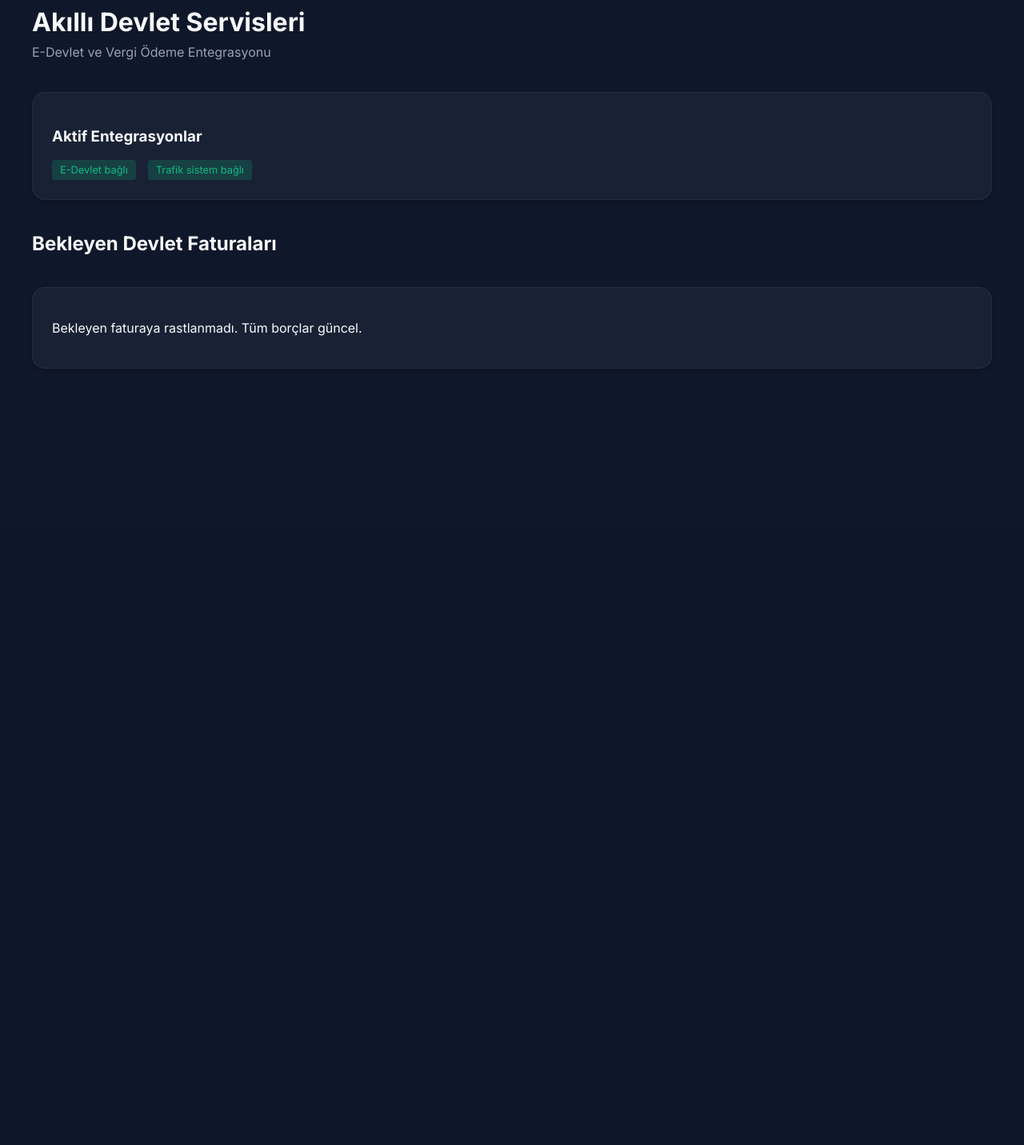
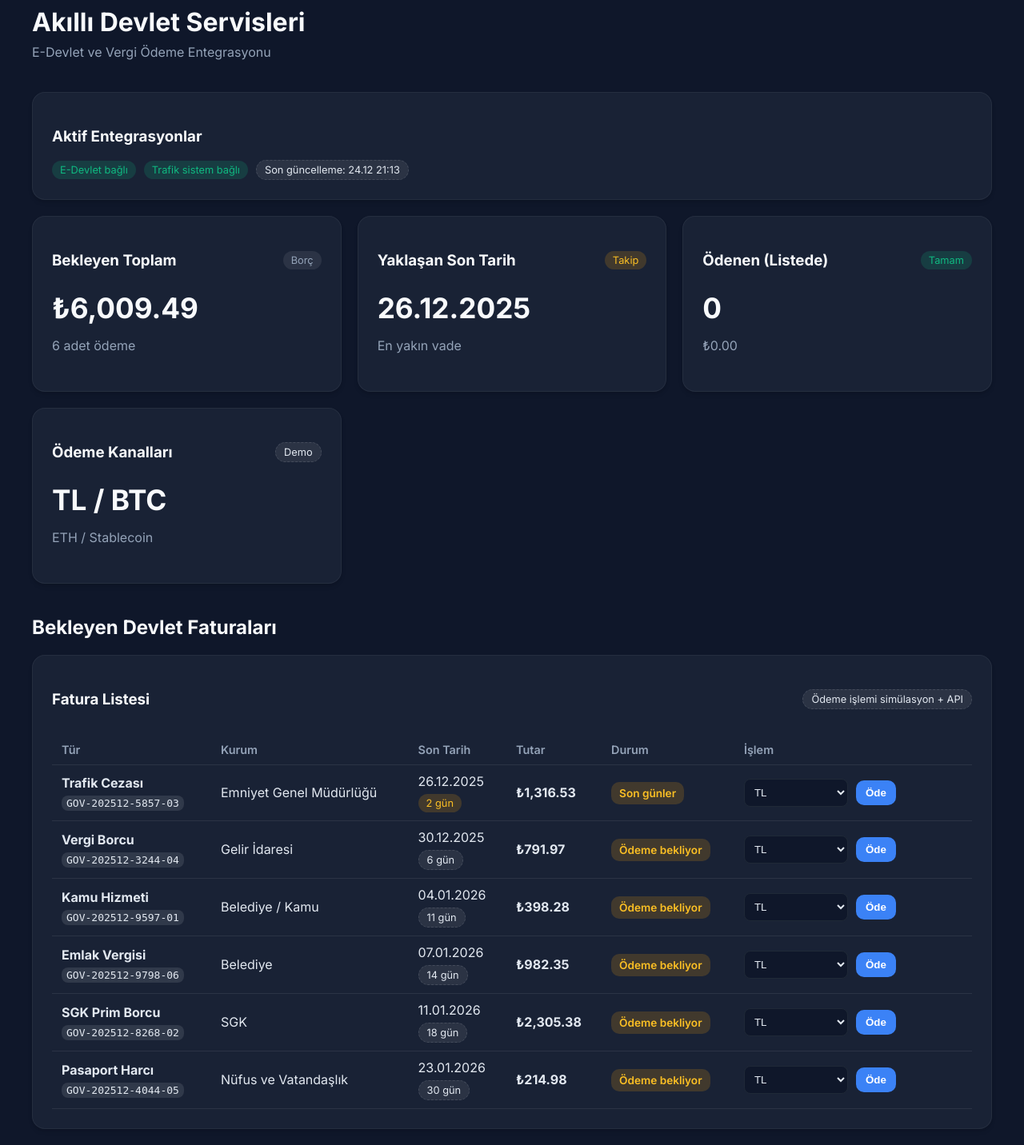
Before and after one commit to ferdiozaydin/digibank, a Flask app: page /smart-gov in a window 1280 px wide. Shown: the part 142-1574 px from the top of the page at 80% size. Before the commit the page ends 603 px from the top, so only its background shows below. Run offline with Flask 3, Linux system fonts and the light colour scheme; the visitor is signed in with stand-in values (Sample User, id 1); data that the repository does not hold is empty.

Commit message:
Günlük değişen demo verileri ve fatura yönetimi için yeni fonksiyonlar eklendi; kullanıcı arayüzü güncellendi.

```diff
--- a/gui/app.py
+++ b/gui/app.py
@@ -2,7 +2,8 @@ from flask import Flask, render_template, request, redirect, url_for, flash, ses
 import requests
 import os
 import io
-from datetime import datetime
+import random
+from datetime import datetime, timedelta
 
 app = Flask(__name__)
 app.secret_key = 'digibank_secret'
@@ -135,6 +136,252 @@ def _get_fx_rate(src: str, dst: str):
     if src == dst:
         return 1.0
     return FX_RATES.get(src, {}).get(dst)
+
+
+def _daily_rng(salt: str = "") -> random.Random:
+    """Günlük değişen ama sayfa yenilemede stabil demo verisi için RNG."""
+    day_seed = datetime.now().strftime("%Y%m%d")
+    user_seed = session.get("username") or "guest"
+    return random.Random(f"{day_seed}:{user_seed}:{salt}")
+
+
+def _try_parse_date(date_str: str):
+    if not date_str:
+        return None
+    val = str(date_str).strip()
+    for fmt in ("%Y-%m-%d", "%d.%m.%Y", "%d/%m/%Y", "%Y/%m/%d", "%d.%m", "%d/%m"):
+        try:
+            dt = datetime.strptime(val, fmt)
+            if fmt in ("%d.%m", "%d/%m"):
+                dt = dt.replace(year=datetime.now().year)
+            return dt
+        except ValueError:
+            continue
+    return None
+
+
+def _bill_type_meta(raw_type: str) -> dict:
+    t = (raw_type or "").strip().upper()
+    mapping = {
+        "TAX": ("Vergi Borcu", "Gelir İdaresi"),
+        "TRAFFIC_FINE": ("Trafik Cezası", "Emniyet Genel Müdürlüğü"),
+        "UTILITY": ("Kamu Hizmeti", "Belediye / Kamu"),
+        "MTV": ("Motorlu Taşıtlar Vergisi", "Gelir İdaresi"),
+        "SGK": ("SGK Prim Borcu", "SGK"),
+        "PROPERTY_TAX": ("Emlak Vergisi", "Belediye"),
+        "PASSPORT": ("Pasaport Harcı", "Nüfus ve Vatandaşlık"),
+    }
+    label, institution = mapping.get(t, (raw_type or "Devlet Ödemesi", "Kamu"))
+    return {"label": label, "institution": institution}
+
+
+def _generate_demo_bills(now: datetime):
+    rng = _daily_rng("bills")
+    templates = [
+        ("TAX", 825.40, 6),
+        ("TRAFFIC_FINE", 1420.00, 2),
+        ("UTILITY", 356.90, 11),
+        ("SGK", 2150.75, 18),
+        ("MTV", 2975.00, 4),
+        ("PROPERTY_TAX", 980.30, 14),
+        ("PASSPORT", 215.00, 30),
+    ]
+
+    rng.shuffle(templates)
+    count = rng.randint(4, 6)
+    picked = templates[:count]
+
+    bills = []
+    for idx, (bill_type, base_amount, due_in_days) in enumerate(picked, start=1):
+        jitter = rng.uniform(-0.08, 0.12)
+        amount = round(base_amount * (1 + jitter), 2)
+        due = (now + timedelta(days=due_in_days)).date().isoformat()
+        bill_id = f"GOV-{now.strftime('%Y%m')}-{rng.randint(1000, 9999)}-{idx:02d}"
+        # Bazılarını ödenmiş göster
+        is_paid = rng.random() < 0.25
+        bills.append({
+            "billingId": bill_id,
+            "type": bill_type,
+            "amount": amount,
+            "date": due,
+            "isPaid": bool(is_paid),
+        })
+
+    return bills
+
+
+def _decorate_bills(bills: list, now: datetime) -> list:
+    out = []
+    for b in (bills or []):
+        billing_id = (b.get("billingId") if isinstance(b, dict) else getattr(b, "billingId", None))
+        raw_type = (b.get("type") if isinstance(b, dict) else getattr(b, "type", None))
+        amount_raw = (b.get("amount") if isinstance(b, dict) else getattr(b, "amount", 0))
+        date_raw = (b.get("date") if isinstance(b, dict) else getattr(b, "date", None))
+        is_paid = (b.get("isPaid") if isinstance(b, dict) else getattr(b, "isPaid", False))
+
+        try:
+            amount = float(amount_raw)
+        except Exception:
+            amount = 0.0
+
+        due_dt = _try_parse_date(date_raw)
+        if due_dt:
+            days_left = (due_dt.date() - now.date()).days
+            due_text = due_dt.strftime("%d.%m.%Y")
+        else:
+            days_left = None
+            due_text = "-"
+
+        if days_left is None:
+            days_text = "-"
+        elif days_left < 0:
+            days_text = f"gecikti ({abs(days_left)}g)"
+        else:
+            days_text = f"{days_left} gün"
+
+        meta = _bill_type_meta(raw_type)
+
+        if bool(is_paid):
+            urgency = "ok"
+            status_text = "Ödeme tamam"
+        else:
+            if days_left is None:
+                urgency = "warn"
+                status_text = "Ödeme bekliyor"
+            elif days_left < 0:
+                urgency = "error"
+                status_text = "Gecikti"
+            elif days_left <= 3:
+                urgency = "warn"
+                status_text = "Son günler"
+            else:
+                urgency = "ghost"
+                status_text = "Ödeme bekliyor"
+
+        out.append({
+            "billingId": billing_id or "-",
+            "rawType": raw_type or "-",
+            "typeLabel": meta["label"],
+            "institution": meta["institution"],
+            "amount": amount,
+            "date": date_raw or "-",
+            "dueText": due_text,
+            "daysLeft": days_left,
+            "daysText": days_text,
+            "isPaid": bool(is_paid),
+            "urgency": urgency,
+            "statusText": status_text,
+        })
+
+    def _sort_key(row):
+        unpaid_rank = 0 if not row["isPaid"] else 1
+        if row["daysLeft"] is None:
+            return (unpaid_rank, 9999, row["billingId"])
+        return (unpaid_rank, row["daysLeft"], row["billingId"])
+
+    out.sort(key=_sort_key)
+    return out
+
+
+def _bill_summary(decorated: list) -> dict:
+    pending = [b for b in decorated if not b.get("isPaid")]
+    paid = [b for b in decorated if b.get("isPaid")]
+    pending_total = round(sum((b.get("amount") or 0) for b in pending), 2)
+    paid_total = round(sum((b.get("amount") or 0) for b in paid), 2)
+    soonest = None
+    soonest_days = None
+    for b in pending:
+        d = b.get("daysLeft")
+        if d is None:
+            continue
+        if soonest_days is None or d < soonest_days:
+            soonest_days = d
+            soonest = b.get("dueText")
+    return {
+        "pendingCount": len(pending),
+        "pendingTotal": pending_total,
+        "paidCount": len(paid),
+        "paidTotal": paid_total,
+        "soonestDueText": soonest or "-",
+    }
+
+
+def _generate_home_dashboard(now: datetime) -> dict:
+    rng = _daily_rng("home")
+    indoor_temp = round(rng.uniform(19.5, 24.5), 1)
+    humidity = rng.randint(32, 58)
+    active_devices = rng.randint(6, 14)
+    energy_today = round(rng.uniform(5.8, 18.4), 1)
+    wifi_quality = rng.randint(78, 99)
+
+    systems = [
+        {
+            "name": "Güvenlik Sistemi",
+            "detail": rng.choice(["Alarm kurulu", "Ev modu", "Gece modu"]),
+            "status": "ok" if rng.random() < 0.82 else "warn",
+        },
+        {
+            "name": "Yangın / Duman Sensörleri",
+            "detail": rng.choice(["Normal", "Normal", "Pil düşük: Mutfak"]),
+            "status": "ok" if rng.random() < 0.75 else "warn",
+        },
+        {
+            "name": "Akıllı Aydınlatma",
+            "detail": f"{rng.randint(1, 6)} oda açık",
+            "status": "ok",
+        },
+        {
+            "name": "Isıtma / Soğutma (HVAC)",
+            "detail": f"Hedef {round(indoor_temp + rng.uniform(-1.0, 1.0), 1)}°C",
+            "status": "ok" if rng.random() < 0.85 else "warn",
+        },
+        {
+            "name": "Su Kaçağı Sensörleri",
+            "detail": rng.choice(["Normal", "Normal", "Son kontrol: 2 dk önce"]),
+            "status": "ok",
+        },
+        {
+            "name": "Wi‑Fi / Ağ",
+            "detail": f"Sinyal {wifi_quality}%",
+            "status": "ok" if wifi_quality >= 85 else "warn",
+        },
+    ]
+
+    device_templates = [
+        ("LIGHT-LIVINGROOM", "Salon Lambası", "Salon"),
+        ("LIGHT-KITCHEN", "Mutfak Lambası", "Mutfak"),
+        ("PLUG-COFFEE", "Kahve Prizi", "Mutfak"),
+        ("LOCK-ENTRANCE", "Giriş Kilidi", "Antre"),
+        ("CAM-DOOR", "Kapı Kamerası", "Giriş"),
+        ("THERMO-SALON", "Termostat", "Salon"),
+        ("SPRINKLER", "Bahçe Sulama", "Bahçe"),
+    ]
+    rng.shuffle(device_templates)
+    devices = []
+    for dev_id, name, room in device_templates[: rng.randint(5, 7)]:
+        state_on = rng.random() < 0.55
+        watts = rng.randint(3, 140) if state_on and ("LIGHT" in dev_id or "PLUG" in dev_id) else rng.randint(0, 12)
+        devices.append({
+            "id": dev_id,
+            "name": name,
+            "room": room,
+            "state": "Açık" if state_on else "Kapalı",
+            "watts": watts,
+            "updated": (now - timedelta(minutes=rng.randint(1, 55))).strftime("%H:%M"),
+            "pill": "live" if state_on else "ghost",
+        })
+
+    return {
+        "kpis": {
+            "indoorTemp": indoor_temp,
+            "humidity": humidity,
+            "activeDevices": active_devices,
+            "energyToday": energy_today,
+        },
+        "systems": systems,
+        "devices": devices,
+        "updatedAt": now.strftime("%d.%m %H:%M"),
+    }
 
 
 @app.before_request
@@ -296,7 +543,8 @@ def home_control():
         user_data = resp.json() if resp.status_code == 200 else {}
     except Exception:
         user_data = {}
-    return render_template('home_control.html', user=_normalize_user(user_data))
+    home_dash = _generate_home_dashboard(datetime.now())
+    return render_template('home_control.html', user=_normalize_user(user_data), home_dash=home_dash)
 
 
 @app.route('/home/toggle', methods=['POST'])
@@ -341,6 +589,7 @@ def home_thermostat():
 
 @app.route('/smart-gov')
 def smart_gov():
+    now = datetime.now()
     try:
         user_resp = requests.get(f"{API_URL}/api/user", timeout=3, headers=_auth_headers())
         user_data = user_resp.json() if user_resp.status_code == 200 else {}
@@ -352,7 +601,19 @@ def smart_gov():
         user_data = {}
         bills_data = []
 
-    return render_template('smart_gov.html', bills=bills_data, user=_normalize_user(user_data))
+    if not bills_data:
+        bills_data = _generate_demo_bills(now)
+
+    decorated = _decorate_bills(bills_data, now)
+    summary = _bill_summary(decorated)
+
+    return render_template(
+        'smart_gov.html',
+        bills=decorated,
+        bill_summary=summary,
+        bills_updated_at=now.strftime("%d.%m %H:%M"),
+        user=_normalize_user(user_data),
+    )
 
 
 @app.route('/fx', methods=['GET', 'POST'])
--- a/gui/static/css/style.css
+++ b/gui/static/css/style.css
@@ -346,6 +346,18 @@ nav {
   font-size: 0.8rem;
 }
 
+.pill-row {
+  display: flex;
+  flex-wrap: wrap;
+  gap: 10px;
+  align-items: center;
+}
+
+.pill.error {
+  background: rgba(239, 68, 68, 0.18);
+  color: var(--error);
+}
+
 .status {
   color: var(--accent);
   font-weight: 700;
@@ -384,6 +396,11 @@ nav {
   background: rgba(59, 130, 246, 0.2);
 }
 
+.btn.small {
+  padding: 8px 12px;
+  border-radius: 10px;
+}
+
 .text-muted {
   color: var(--text-muted);
 }
@@ -409,6 +426,57 @@ nav {
   accent-color: #3b82f6;
   width: 16px;
   height: 16px;
+}
+
+.select {
+  width: 100%;
+  padding: 10px;
+  border-radius: 8px;
+  border: 1px solid #1f2937;
+  background: var(--primary-bg);
+  color: #e2e8f0;
+  box-sizing: border-box;
+}
+
+.select:focus {
+  outline: 2px solid var(--accent);
+  border-color: transparent;
+}
+
+.inline-form {
+  display: flex;
+  align-items: center;
+  gap: 10px;
+}
+
+.inline-form .select {
+  width: auto;
+  min-width: 130px;
+  padding: 8px;
+}
+
+.inline-form .btn {
+  white-space: nowrap;
+}
+
+.form-stacked label {
+  display: block;
+  margin-top: 10px;
+  font-size: 0.9rem;
+  color: var(--text-muted);
+}
+
+.form-stacked .input,
+.form-stacked .select {
+  margin-top: 6px;
+  margin-bottom: 10px;
+}
+
+.code-inline {
+  background: rgba(255, 255, 255, 0.1);
+  padding: 2px 6px;
+  border-radius: 8px;
+  color: #e2e8f0;
 }
 
 /* Performance page */
@@ -472,6 +540,10 @@ nav {
   background: #f59e0b;
 }
 
+.status-dot.error {
+  background: var(--error);
+}
+
 .status-pill {
   padding: 6px 10px;
   border-radius: 10px;
@@ -487,6 +559,11 @@ nav {
 .status-pill.warn {
   background: rgba(245, 158, 11, 0.18);
   color: #fbbf24;
+}
+
+.status-pill.error {
+  background: rgba(239, 68, 68, 0.18);
+  color: var(--error);
 }
 
 .notes-list {
--- a/gui/templates/smart_gov.html
+++ b/gui/templates/smart_gov.html
@@ -7,112 +7,124 @@
 <div class="grid">
   <div class="card">
     <h3>Aktif Entegrasyonlar</h3>
-    <div style="margin-top: 15px; display: flex; gap: 15px">
-      <span
-        style="
-          background: rgba(16, 185, 129, 0.2);
-          color: #10b981;
-          padding: 5px 10px;
-          border-radius: 4px;
-          font-size: 0.8rem;
-        "
-        >E-Devlet bağlı</span
-      >
-      <span
-        style="
-          background: rgba(16, 185, 129, 0.2);
-          color: #10b981;
-          padding: 5px 10px;
-          border-radius: 4px;
-          font-size: 0.8rem;
-        "
-        >Trafik sistem bağlı</span
-      >
+    <div class="pill-row" style="margin-top: 14px">
+      <span class="pill live">E-Devlet bağlı</span>
+      <span class="pill live">Trafik sistem bağlı</span>
+      <span class="pill ghost">Son güncelleme: {{ bills_updated_at }}</span>
     </div>
   </div>
 </div>
 
-<h2 style="margin-top: 40px">Bekleyen Devlet Faturaları</h2>
-<div class="grid">
-  {% for bill in bills %}
-  <div class="card">
-    <div
-      style="
-        display: flex;
-        justify-content: space-between;
-        align-items: flex-start;
-      "
-    >
-      <div>
-        <h3 style="color: var(--accent); margin-bottom: 5px">
-          {{ bill.type }}
-        </h3>
-        <code
-          style="
-            background: rgba(255, 255, 255, 0.1);
-            padding: 2px 5px;
-            border-radius: 3px;
-          "
-          >{{ bill.billingId }}</code
-        >
+<div class="grid metrics-grid" style="margin-top: 20px">
+  <div class="card kpi-card">
+    <div class="card-top">
+      <h3>Bekleyen Toplam</h3>
+      <span class="pill">Borç</span>
     </div>
-      <div style="text-align: right">
-        <div style="font-size: 1.5rem; font-weight: bold">
-          ₺{{ "{:,.2f}".format(bill.amount) }}
+    <div class="kpi-value">₺{{ "{:,.2f}".format(bill_summary.pendingTotal if bill_summary is defined else 0) }}</div>
+    <p class="text-muted">{{ bill_summary.pendingCount if bill_summary is defined else 0 }} adet ödeme</p>
   </div>
-        <div
-          style="font-size: 0.8rem; color: {{ 'var(--success)' if bill.isPaid else 'var(--error)' }}"
-        >
-          {{ 'ÖDEME TAMAM' if bill.isPaid else 'ÖDEME BEKLİYOR' }}
+
+  <div class="card kpi-card">
+    <div class="card-top">
+      <h3>Yaklaşan Son Tarih</h3>
+      <span class="pill warning">Takip</span>
     </div>
+    <div class="kpi-value">{{ bill_summary.soonestDueText if bill_summary is defined else '-' }}</div>
+    <p class="text-muted">En yakın vade</p>
+  </div>
+
+  <div class="card kpi-card">
+    <div class="card-top">
+      <h3>Ödenen (Listede)</h3>
+      <span class="pill live">Tamam</span>
+    </div>
+    <div class="kpi-value">{{ bill_summary.paidCount if bill_summary is defined else 0 }}</div>
+    <p class="text-muted">₺{{ "{:,.2f}".format(bill_summary.paidTotal if bill_summary is defined else 0) }}</p>
+  </div>
+
+  <div class="card kpi-card">
+    <div class="card-top">
+      <h3>Ödeme Kanalları</h3>
+      <span class="pill ghost">Demo</span>
+    </div>
+    <div class="kpi-value">TL / BTC</div>
+    <p class="text-muted">ETH / Stablecoin</p>
   </div>
 </div>
 
+<h2 style="margin-top: 40px">Bekleyen Devlet Faturaları</h2>
+<div class="grid" style="margin-top: 18px">
+  <div class="card" style="grid-column: 1 / -1">
+    <div class="card-top">
+      <h3>Fatura Listesi</h3>
+      <span class="pill ghost">Ödeme işlemi simülasyon + API</span>
+    </div>
+
+    <div class="table-responsive">
+      <table class="data-table">
+        <thead>
+          <tr>
+            <th>Tür</th>
+            <th>Kurum</th>
+            <th>Son Tarih</th>
+            <th>Tutar</th>
+            <th>Durum</th>
+            <th>İşlem</th>
+          </tr>
+        </thead>
+        <tbody>
+          {% for bill in bills %}
+          <tr>
+            <td>
+              <div style="font-weight: 700">{{ bill.typeLabel }}</div>
+              <div class="text-muted" style="margin-top: 4px">
+                <code class="code-inline">{{ bill.billingId }}</code>
+              </div>
+            </td>
+            <td>{{ bill.institution }}</td>
+            <td>
+              <div>{{ bill.dueText }}</div>
+              {% if bill.daysLeft is not none %}
+              <div style="margin-top: 6px">
+                <span class="pill {{ 'error' if bill.urgency == 'error' else ('warning' if bill.urgency == 'warn' else 'ghost') }}">
+                  {{ bill.daysText }}
+                </span>
+              </div>
+              {% endif %}
+            </td>
+            <td style="font-weight: 700">₺{{ "{:,.2f}".format(bill.amount) }}</td>
+            <td>
+              <span class="status-pill {{ 'ok' if bill.isPaid else ('error' if bill.urgency == 'error' else 'warn') }}">
+                {{ bill.statusText }}
+              </span>
+            </td>
+            <td style="min-width: 240px">
               {% if not bill.isPaid %}
-    <form
-      action="{{ url_for('pay_bill', bill_id=bill.billingId) }}"
-      method="POST"
-      style="margin-top: 20px"
-    >
-      <label for="payMode" style="font-size: 0.9rem; color: #94a3b8"
-        >Ödeme Türü</label
-      >
-      <select
-        name="payMode"
-        style="
-          width: 100%;
-          padding: 8px;
-          margin: 6px 0 12px 0;
-          border-radius: 6px;
-          border: 1px solid #1f2937;
-          background: #0f172a;
-          color: #e2e8f0;
-        "
-      >
+              <form action="{{ url_for('pay_bill', bill_id=bill.billingId) }}" method="POST" class="inline-form">
+                <select name="payMode" class="select">
                   <option value="FIAT">TL</option>
                   <option value="BTC">BTC</option>
                   <option value="ETH">ETH</option>
                   <option value="STABLE">Stablecoin</option>
                 </select>
-      <button type="submit" class="btn btn-pay">DigiBank ile Öde</button>
+                <button type="submit" class="btn small">Öde</button>
               </form>
               {% else %}
-    <button
-      class="btn btn-pay"
-      disabled
-      style="background: #334155; cursor: not-allowed"
-    >
-      Ödeme Tamamlandı
-    </button>
+              <button class="btn small" disabled style="opacity: 0.6; cursor: not-allowed">Ödendi</button>
               {% endif %}
-  </div>
+            </td>
+          </tr>
           {% endfor %}
 
-  <!-- Empty State if no bills -->
           {% if not bills %}
-  <div class="card">
-    <p>Bekleyen faturaya rastlanmadı. Tüm borçlar güncel.</p>
+          <tr>
+            <td colspan="6" class="text-muted">Bekleyen faturaya rastlanmadı. Tüm borçlar güncel.</td>
+          </tr>
+          {% endif %}
+        </tbody>
+      </table>
     </div>
-  {% endif %}
+  </div>
 </div>
 {% endblock %}
```
Also changed, not shown: gui/templates/home_control.html (+104 -36 lines). Lines whose indentation alone changed are shown as unchanged.
